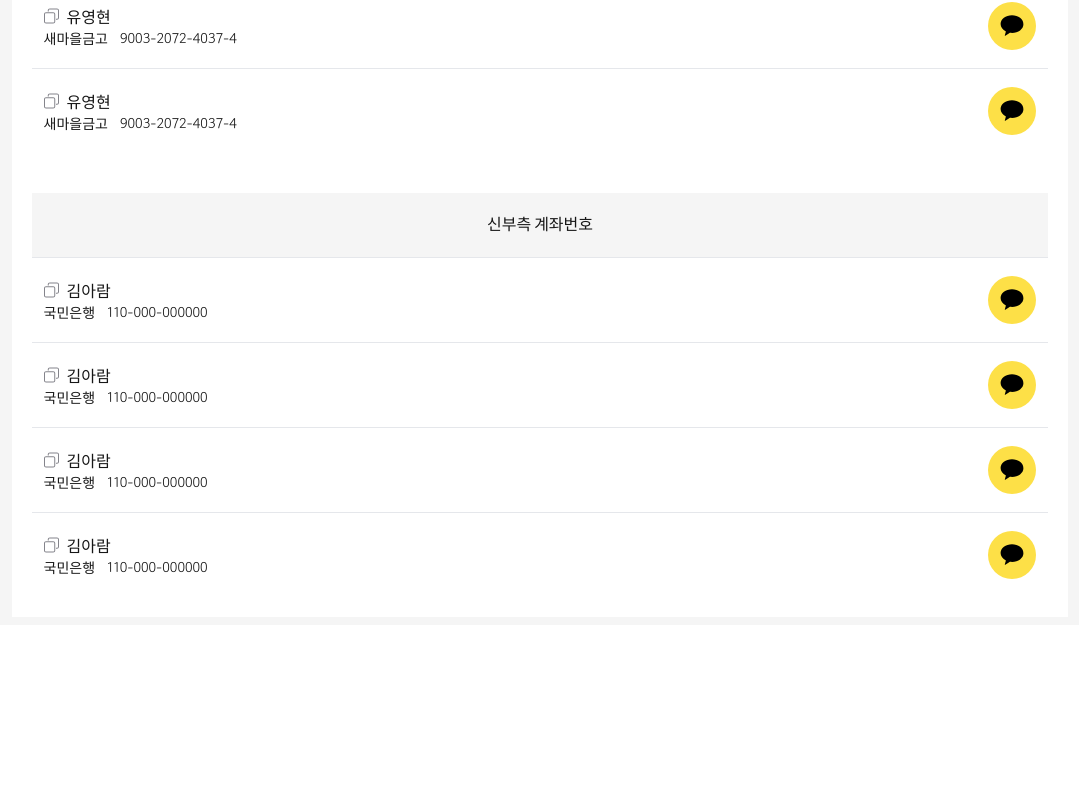
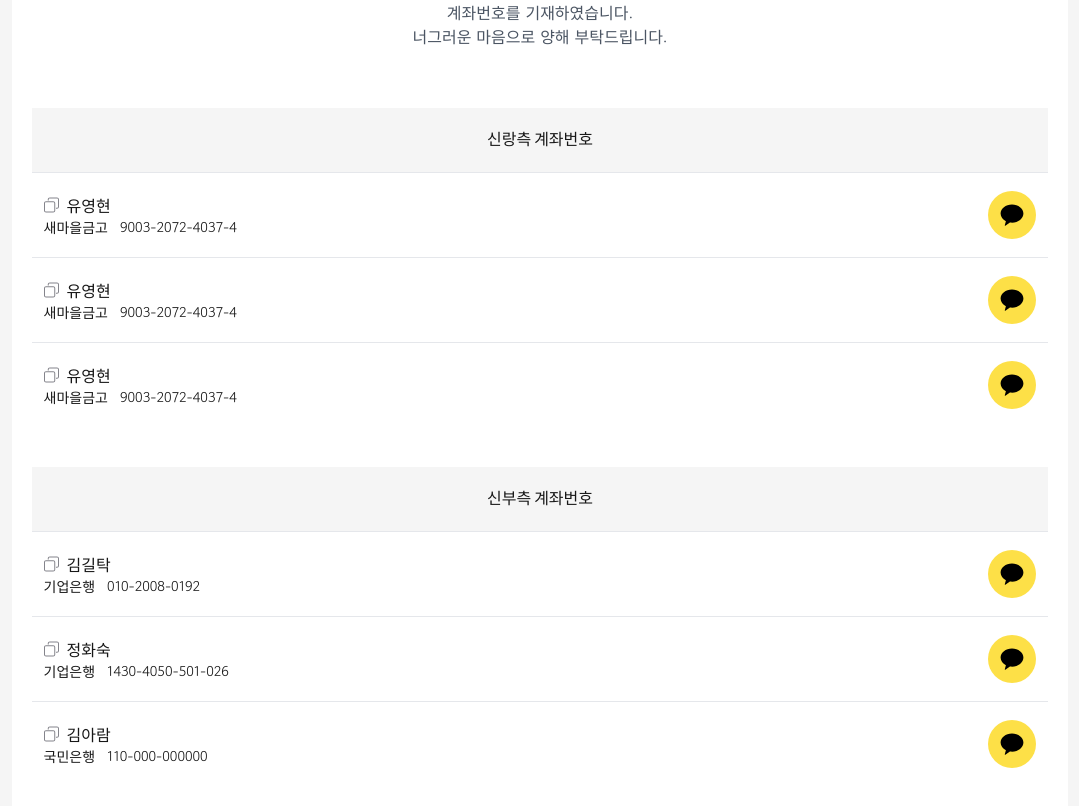
Before and after one commit to AAAAlvin/wedding-next, a Next.js app: page / in a window 1280 px wide. Shown: the part 3883-4689 px from the top of the page, without its empty margins (100-1179 px from the left). Before the commit the page ends 4508 px from the top, so only its background shows below. Built offline with nearby package versions, Linux system fonts and the light colour scheme.

Commit message:
계좌번호 수정

```diff
--- a/src/app/map.tsx
+++ b/src/app/map.tsx
@@ -2,7 +2,7 @@
 
 export function Map() {
     return (
-      <div className="flex justify-center h-80">
+      <div className="flex justify-center">
         <div className="relative w-4/5 pb-[56.25%]"> {/* 16:9 비율 유지 */}
           <iframe
             src="https://www.google.com/maps/embed?pb=!1m14!1m12!1m3!1d3175.12361179637!2d126.99650397585998!3d37.26849577211727!2m3!1f0!2f0!3f0!3m2!1i1024!2i768!4f13.1!5e0!3m2!1sko!2skr!4v1737547104288!5m2!1sko!2skr"
--- a/src/components/account.tsx
+++ b/src/components/account.tsx
@@ -16,9 +16,8 @@ const accounts = {
     { name: "유영현", bank: "새마을금고", account: "9003-2072-4037-4" },
   ],
   bride: [
-    { name: "김아람", bank: "국민은행", account: "110-000-000000" },
-    { name: "김아람", bank: "국민은행", account: "110-000-000000" },
-    { name: "김아람", bank: "국민은행", account: "110-000-000000" },
+    { name: "김길탁", bank: "기업은행", account: "010-2008-0192" },
+    { name: "정화숙", bank: "기업은행", account: "1430-4050-501-026" },
     { name: "김아람", bank: "국민은행", account: "110-000-000000" },
   ],
 };
```
